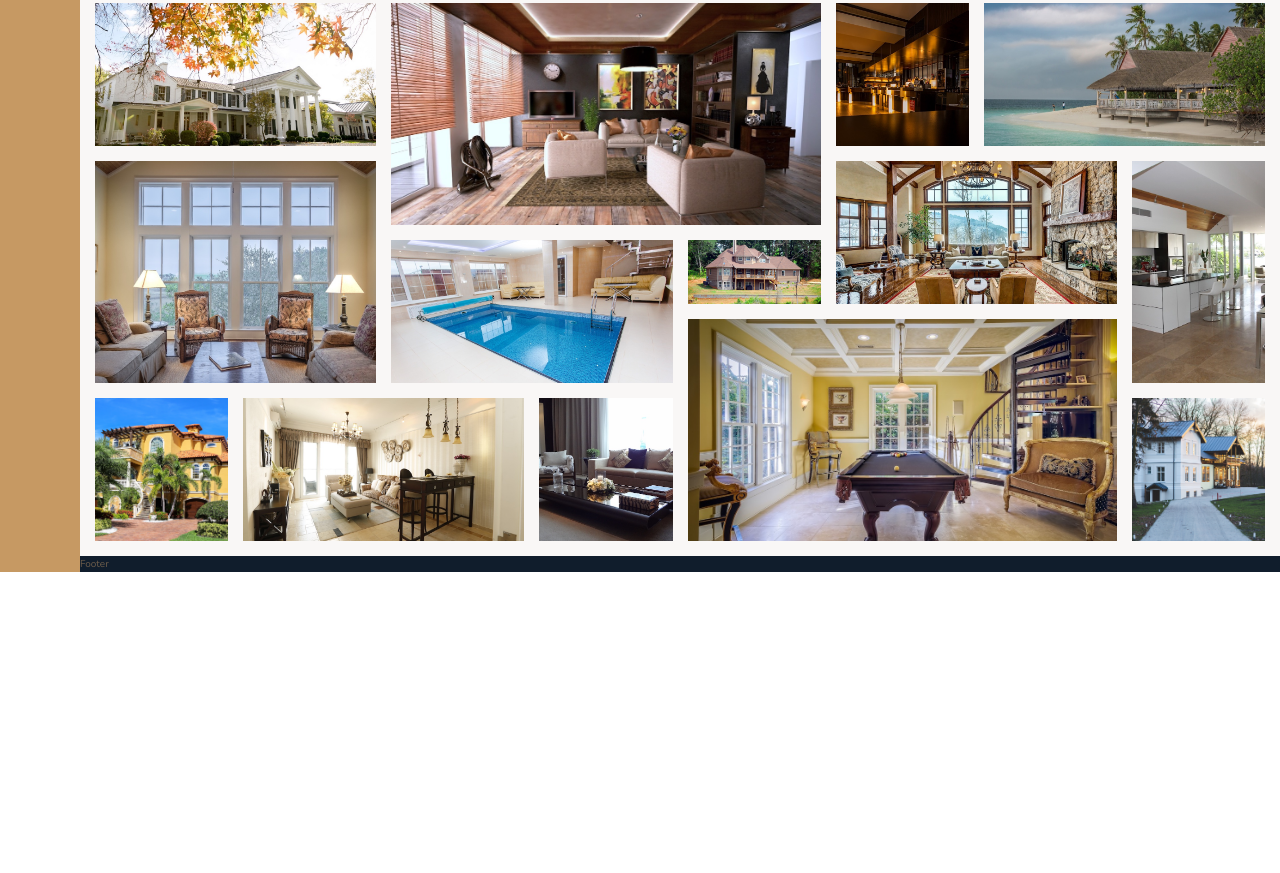
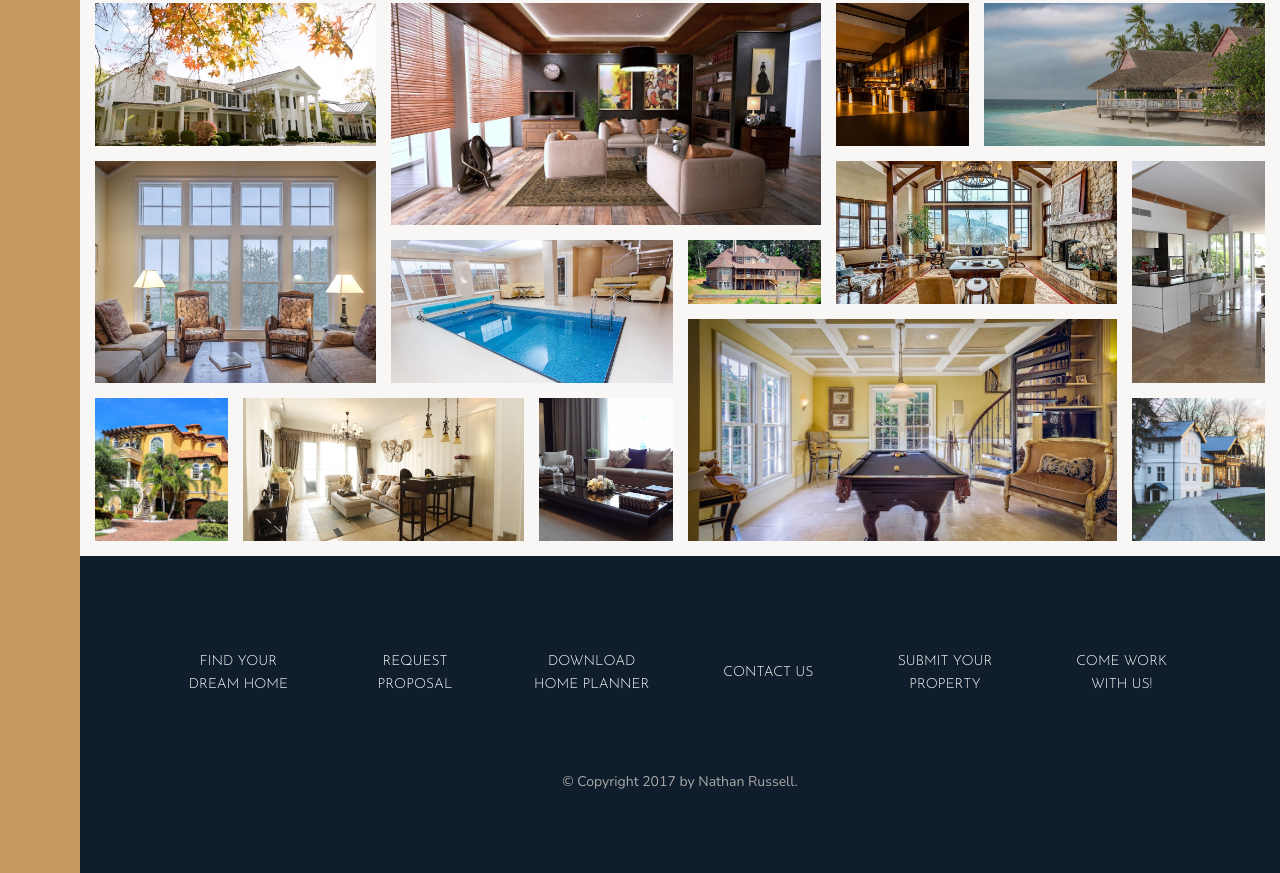
Before and after one commit to NathanRRussell/nexter, a website: page index.html in a window 1280 px wide. Shown: the part 3142-4015 px from the top of the page. Before the commit the page ends 3714 px from the top, so only its background shows below. Drawn offline with nearby package versions, Linux system fonts and the light colour scheme.

Commit message:
adding footer

```diff
--- a/index.html
+++ b/index.html
@@ -324,7 +324,17 @@
         </section>
 
         <footer class="footer">
-            Footer
+            <ul class="nav">
+                <li class="nav__item"><a href="#" class="nav__link">Find your dream home</a></li>
+                <li class="nav__item"><a href="#" class="nav__link">Request proposal</a></li>
+                <li class="nav__item"><a href="#" class="nav__link">Download home planner</a></li>
+                <li class="nav__item"><a href="#" class="nav__link">Contact us</a></li>
+                <li class="nav__item"><a href="#" class="nav__link">Submit your property</a></li>
+                <li class="nav__item"><a href="#" class="nav__link">Come work with us!</a></li>
+            </ul>
+            <p class="copyright">
+                &copy; Copyright 2017 by Nathan Russell.
+            </p>
         </footer>
     </body>
 </html>
--- a/sass/_footer.scss
+++ b/sass/_footer.scss
@@ -1,4 +1,43 @@
 .footer {
     background-color: $color-secondary;
     grid-column: full-start / full-end;
+    padding: 8rem;
 }
+
+.nav {
+    list-style: none;
+
+    display: grid;
+    grid-template-columns: repeat(auto-fit, minmax(15rem, 1fr));
+    grid-gap: 2rem;
+    align-items: center;
+
+    &__link:link,
+    &__link:visited {
+        font-size: 1.4rem;
+        color: #fff;
+        text-decoration: none;
+        font-family: $font-display;
+        text-transform: uppercase;
+        text-align: center;
+        padding: 1.5rem;
+        display: block;
+        transition: all 0.2s;
+    }
+
+    &__link:hover,
+    &__link:active {
+        background-color: rgba(#fff, 0.05);
+        transform: translateY(-3px);
+    }
+}
+
+.copyright {
+    font-size: 1.4rem;
+    color: $color-grey-light-2;
+    margin-top: 6rem;
+    margin-right: auto;
+    margin-left: auto;
+    text-align: center;
+    width: 70%;
+}
```
Also changed, not shown: css/style.css.
